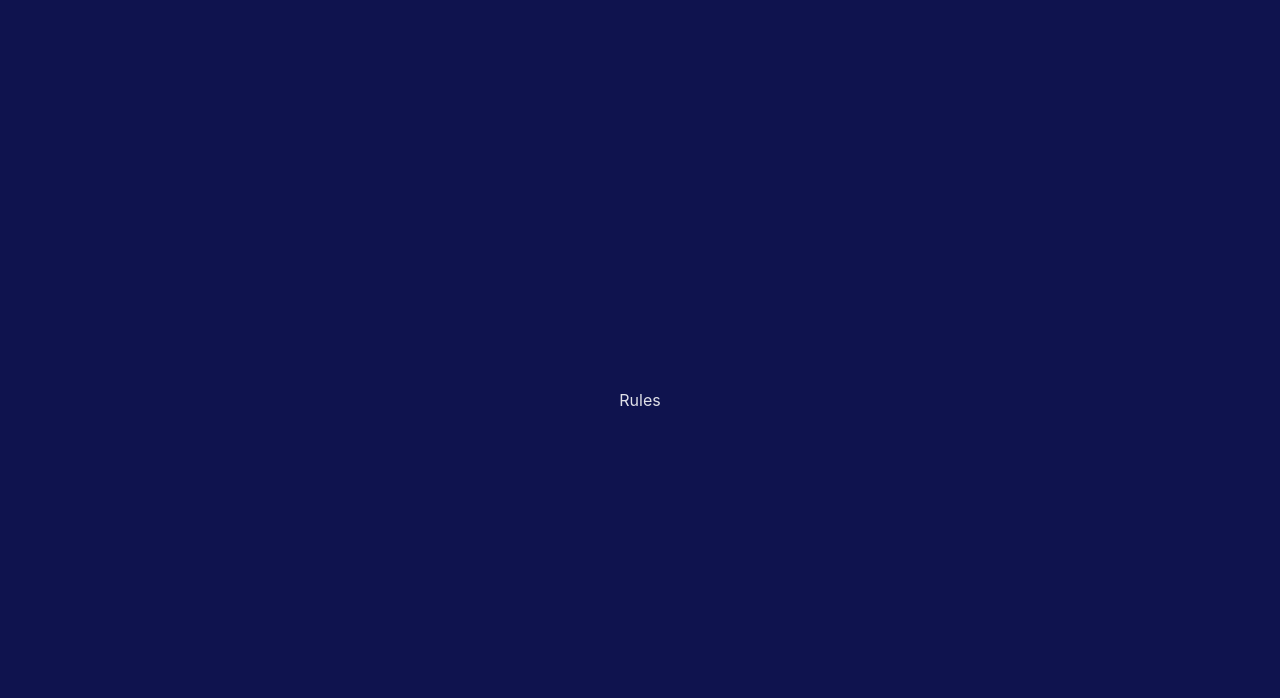
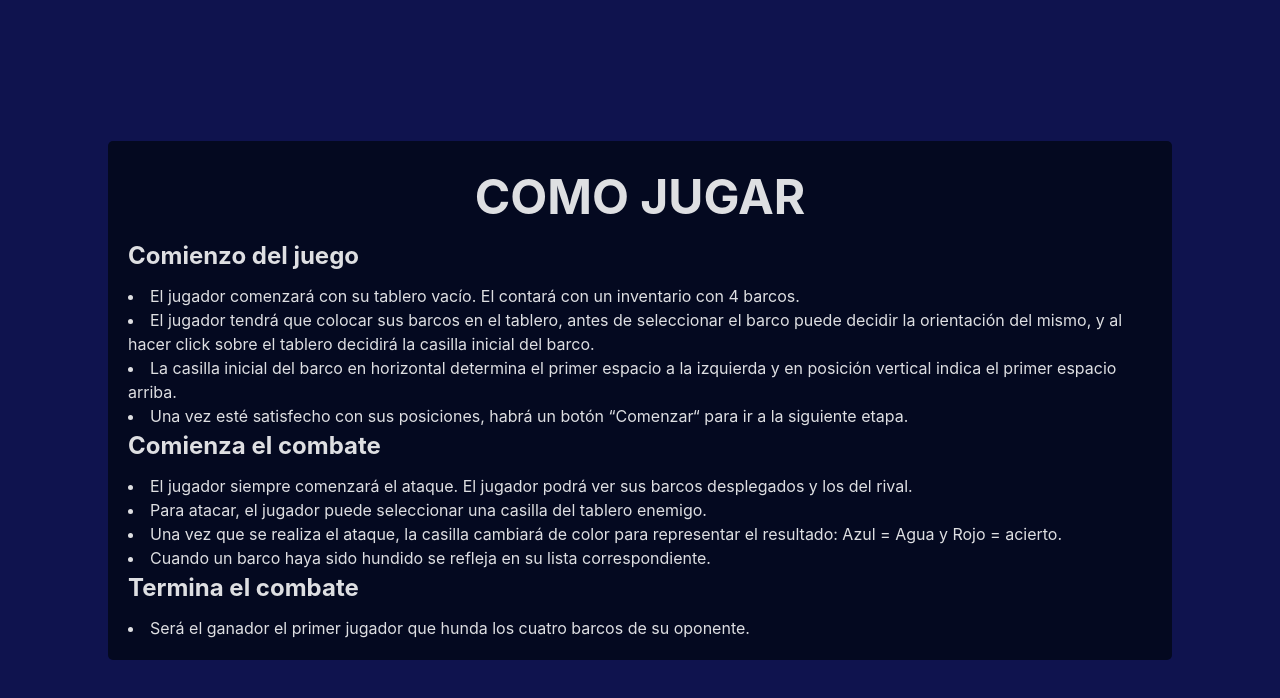
Before and after one commit to rodrigo-caceres-jaramillo/unq-ui-rodrigo-caceres-trabajo-final, a React (Vite) app: page /rules in a window 1280 px wide. Shown: the top 698 px of the page. Built offline with nearby package versions, Linux system fonts and the light colour scheme.

Commit message:
Creacion de las reglas

```diff
--- a/src/App.jsx
+++ b/src/App.jsx
@@ -1,10 +1,7 @@
 import { createBrowserRouter, RouterProvider} from "react-router-dom";
-
-import { Rules } from './routes/Rules';
 import Game from "./routes/Game/Game";
 import Index from "./routes/Index/Index";
-import { ToastContainer } from "react-toastify";
-import { GameProvider } from "./context/GameContext";
+import Rules from "./routes/Rules/Rules";
 
 function App() {
   const router = createBrowserRouter([
--- a/src/context/GameContext.jsx
+++ b/src/context/GameContext.jsx
@@ -172,7 +172,7 @@ export const GameProvider = ({ children }) => {
       if(computer) {
         const updatedShipsPlaced = computerPlacedShips.filter(ship => ship.code !== code);
         setComputerPlacedShips(updatedShipsPlaced);
-        toast.success('Barco Enemigo Hundido', {
+        toast.success(`Barco Enemigo Hundido`, {
           position: "top-center",
           autoClose: 2000,
           hideProgressBar: false,
@@ -185,7 +185,7 @@ export const GameProvider = ({ children }) => {
       } else {
         const updatedShipsPlaced = playerPlacedShips.filter(ship => ship.code !== code);
         setPlayerPlacedShips(updatedShipsPlaced);
-        toast.warn('barco Aliado Hundido', {
+        toast.warn(`Barco Aliado Hundido`, {
           position: "top-center",
           autoClose: 5000,
           hideProgressBar: false,
--- a/src/context/db.jsx
+++ b/src/context/db.jsx
@@ -1,21 +1,21 @@
 export const SHIPS = [
   {
-    name: "Barco 1",
+    name: "Portaviones ",
     shipLength: 5,
     code: 50
   },
   {
-    name: "Barco 2",
+    name: "Crucero",
     shipLength: 4,
     code: 40
   },
   {
-    name: "Barco 3",
+    name: "Submarino",
     shipLength: 3,
     code: 30
   },
   {
-    name: "Barco 4",
+    name: "Lancha",
     shipLength: 2,
     code: 20
   }
--- a/src/routes/Rules.jsx
+++ /dev/null
@@ -1,7 +0,0 @@
-export const Rules = () => {
-  return (
-    <div>
-      Rules
-    </div>
-  )
-}
--- /dev/null
+++ b/src/routes/Rules/Rules.css
@@ -0,0 +1,22 @@
+#rules {
+  display: flex;
+  flex-direction: column;
+  align-items: center;
+  background-color: var(--color1);
+  padding: 20px;
+  border-radius: 5px;
+  margin: auto;
+  width: 80%;
+}
+
+#rules h1 {
+  font-size: 3em;
+  margin-top: 0;
+  margin-bottom: 5px;
+}
+
+#rules h3 {
+  font-size: 1.5em;
+  margin-top: 0;
+  margin-bottom: 10px;
+}
--- /dev/null
+++ b/src/routes/Rules/Rules.jsx
@@ -0,0 +1,25 @@
+import './Rules.css'
+
+const Rules = () => {
+  return (
+    <div id="rules">
+      <h1>COMO JUGAR</h1>
+      <div>
+        <h3>Comienzo del juego</h3>
+        <li>El jugador comenzará con su tablero vacío. El contará con un inventario con 4 barcos.</li>
+        <li>El jugador tendrá que colocar sus barcos en el tablero, antes de seleccionar el barco puede decidir la orientación del mismo, y al hacer click sobre el tablero decidirá la casilla inicial del barco.</li>
+        <li>La casilla inicial del barco en horizontal determina el primer espacio a la izquierda y en posición vertical indica el primer espacio arriba.</li>
+        <li>Una vez esté satisfecho con sus posiciones, habrá un botón “Comenzar“ para ir a la siguiente etapa.</li>
+        <h3>Comienza el combate</h3>
+        <li>El jugador siempre comenzará el ataque. El jugador podrá ver sus barcos desplegados y los del rival.</li>
+        <li>Para atacar, el jugador puede seleccionar una casilla del tablero enemigo.</li>
+        <li>Una vez que se realiza el ataque, la casilla cambiará de color para representar el resultado: Azul = Agua y Rojo = acierto.</li>
+        <li>Cuando un barco haya sido hundido se refleja en su lista correspondiente.</li>
+        <h3>Termina el combate</h3>
+        <li>Será el ganador el primer jugador que hunda los cuatro barcos de su oponente.</li>
+      </div>
+    </div>
+  );
+};
+
+export default Rules
```
